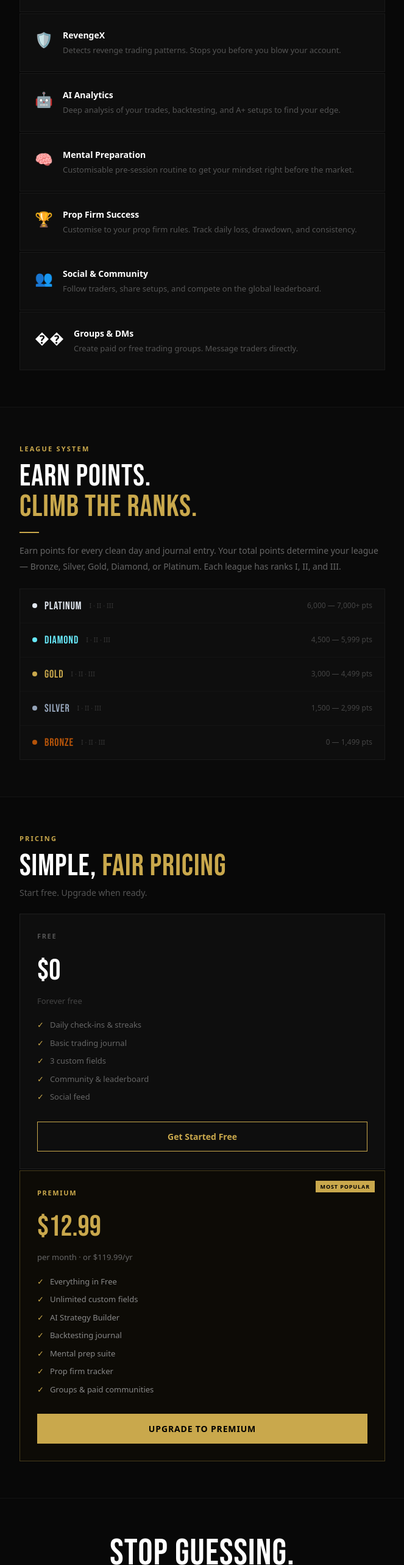
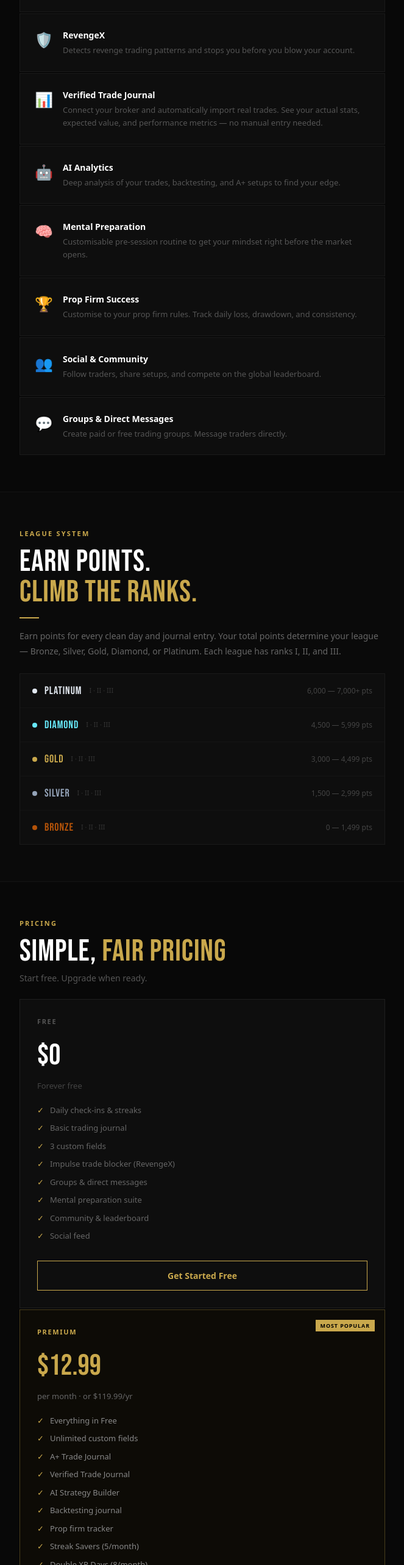
Before and after one commit to xn8f6hnssm-jpg/STOIX-Invest-With-Discipline, a React (Vite) app: page / in a window 1280 px wide. Shown: the part 1080-3646 px from the top of the page at 61% size, without its empty margins (308-971 px from the left). Built offline with nearby package versions, Linux system fonts and the light colour scheme.

Commit message:
Landing page: add Verified Trade Journal, update free and premium features

```diff
--- a/src/app/pages/LandingPage.tsx
+++ b/src/app/pages/LandingPage.tsx
@@ -82,12 +82,13 @@ export function LandingPage() {
             {[
               { icon: '📓', title: 'AI Trading Journal', desc: 'Log every trade with custom fields and screenshots. AI finds your patterns and builds your edge.' },
               { icon: '✅', title: 'Daily Check-In', desc: 'Build discipline daily. Log clean/forfeit days, earn points, and climb the league.' },
-              { icon: '🛡️', title: 'RevengeX', desc: 'Detects revenge trading patterns. Stops you before you blow your account.' },
+              { icon: '🛡️', title: 'RevengeX', desc: 'Detects revenge trading patterns and stops you before you blow your account.' },
+              { icon: '📊', title: 'Verified Trade Journal', desc: 'Connect your broker and automatically import real trades. See your actual stats, expected value, and performance metrics — no manual entry needed.' },
               { icon: '🤖', title: 'AI Analytics', desc: 'Deep analysis of your trades, backtesting, and A+ setups to find your edge.' },
-              { icon: '🧠', title: 'Mental Preparation', desc: 'Customisable pre-session routine to get your mindset right before the market.' },
+              { icon: '🧠', title: 'Mental Preparation', desc: 'Customisable pre-session routine to get your mindset right before the market opens.' },
               { icon: '🏆', title: 'Prop Firm Success', desc: 'Customise to your prop firm rules. Track daily loss, drawdown, and consistency.' },
               { icon: '👥', title: 'Social & Community', desc: 'Follow traders, share setups, and compete on the global leaderboard.' },
-              { icon: '��', title: 'Groups & DMs', desc: 'Create paid or free trading groups. Message traders directly.' },
+              { icon: '💬', title: 'Groups & Direct Messages', desc: 'Create paid or free trading groups. Message traders directly.' },
             ].map(f => (
               <div key={f.title} className="feature-card">
                 <div style={{ display: 'flex', gap: 16, alignItems: 'flex-start' }}>
@@ -140,7 +141,16 @@ export function LandingPage() {
               <p style={{ fontSize: 11, fontWeight: 600, letterSpacing: '0.15em', color: '#555', textTransform: 'uppercase', marginBottom: 12 }}>Free</p>
               <p style={{ fontFamily: 'Bebas Neue', fontSize: 48, marginBottom: 4 }}>$0</p>
               <p style={{ color: '#444', fontSize: 13, marginBottom: 20 }}>Forever free</p>
-              {['Daily check-ins & streaks', 'Basic trading journal', '3 custom fields', 'Community & leaderboard', 'Social feed'].map(f => (
+              {[
+                'Daily check-ins & streaks',
+                'Basic trading journal',
+                '3 custom fields',
+                'Impulse trade blocker (RevengeX)',
+                'Groups & direct messages',
+                'Mental preparation suite',
+                'Community & leaderboard',
+                'Social feed',
+              ].map(f => (
                 <div key={f} style={{ display: 'flex', gap: 10, marginBottom: 10, fontSize: 13, color: '#666' }}>
                   <span style={{ color: '#C9A84C' }}>✓</span>{f}
                 </div>
@@ -152,7 +162,18 @@ export function LandingPage() {
               <p style={{ fontSize: 11, fontWeight: 600, letterSpacing: '0.15em', color: '#C9A84C', textTransform: 'uppercase', marginBottom: 12 }}>Premium</p>
               <p style={{ fontFamily: 'Bebas Neue', fontSize: 48, color: '#C9A84C', marginBottom: 4 }}>$12.99</p>
               <p style={{ color: '#666', fontSize: 13, marginBottom: 20 }}>per month · or $119.99/yr</p>
-              {['Everything in Free', 'Unlimited custom fields', 'AI Strategy Builder', 'Backtesting journal', 'Mental prep suite', 'Prop firm tracker', 'Groups & paid communities'].map(f => (
+              {[
+                'Everything in Free',
+                'Unlimited custom fields',
+                'A+ Trade Journal',
+                'Verified Trade Journal',
+                'AI Strategy Builder',
+                'Backtesting journal',
+                'Prop firm tracker',
+                'Streak Savers (5/month)',
+                'Double XP Days (8/month)',
+                'Groups & paid communities',
+              ].map(f => (
                 <div key={f} style={{ display: 'flex', gap: 10, marginBottom: 10, fontSize: 13, color: '#888' }}>
                   <span style={{ color: '#C9A84C' }}>✓</span>{f}
                 </div>
```
